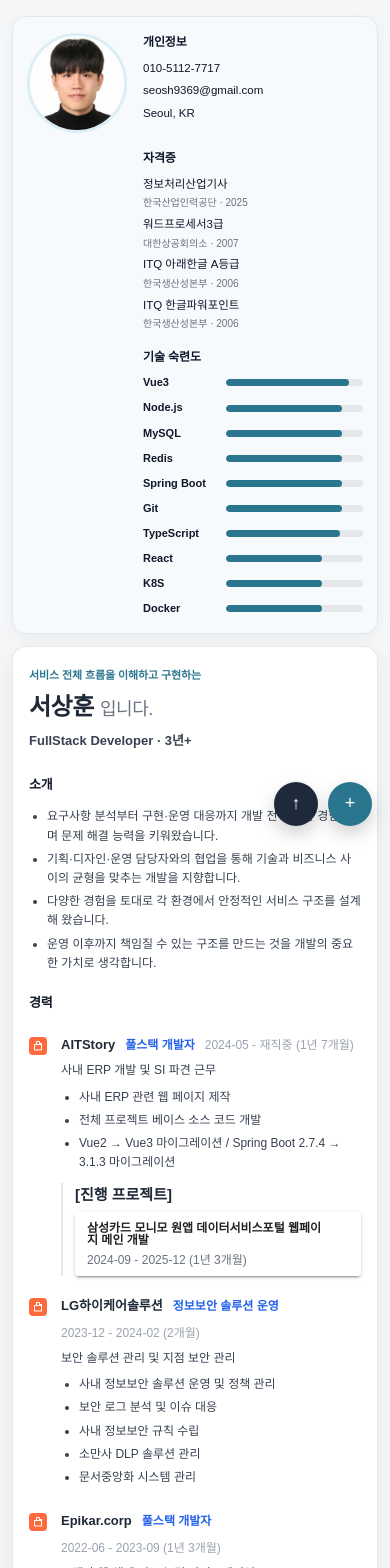
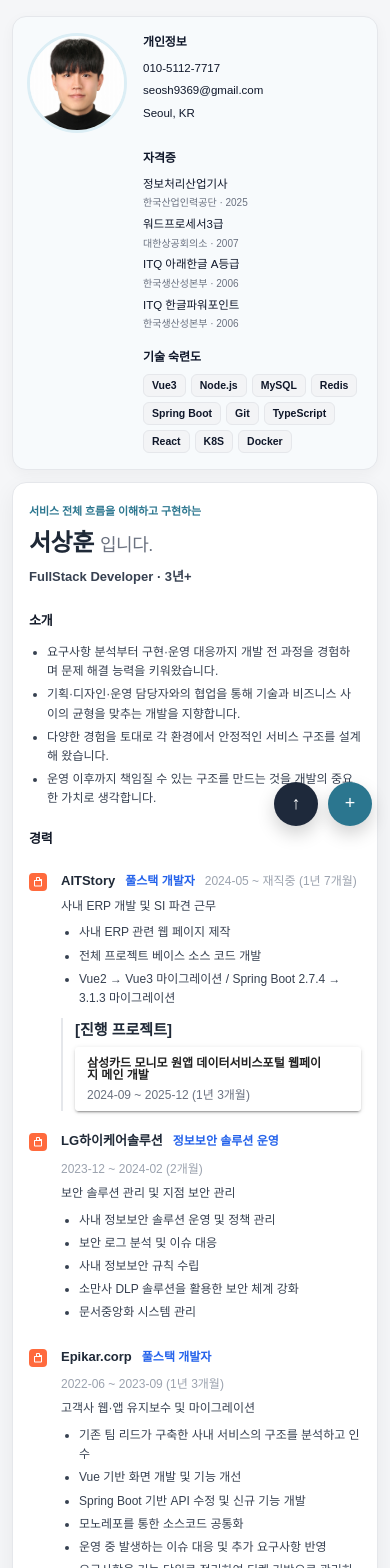
Before and after one commit to warwickjjing/resume, a Vue app: page / in a window 390 px wide. Shown: the top 1568 px of the page. Built offline with nearby package versions, Linux system fonts and the light colour scheme.

Commit message:
[REFACTOR] skill badge 적용

```diff
--- a/src/App.vue
+++ b/src/App.vue
@@ -28,17 +28,10 @@
       </div>
       <div v-if="resume.skills?.length" class="side__box">
         <h2 class="side__title">기술 숙련도</h2>
-        <div class="skills-list skills-list--side">
-          <div v-for="(s, i) in sortedSkillList" :key="i" class="skill-row">
-            <span class="skill-name">{{ s.name }}</span>
-            <div class="skill-bar">
-              <div
-                class="skill-bar__fill"
-                :style="{ width: `${clampLevel(s.level)}%` }"
-                aria-hidden="true"
-              ></div>
-            </div>
-          </div>
+        <div class="skills-badges">
+          <span v-for="(s, i) in sortedSkillList" :key="i" class="skill-badge">
+            {{ s.name }}
+          </span>
         </div>
       </div>
     </aside>
@@ -287,9 +280,9 @@ function calcPeriodYearsMonths(startDateStr, endDateStr = null) {
   const total = years > 0 ? `${years}년 ${months}개월` : `${months}개월`
 
   if (endDateStr) {
-    return `${startDateStr} - ${endDateStr} (${total})`;
+    return `${startDateStr} ~ ${endDateStr} (${total})`;
   } else {
-    return `${startDateStr} - 재직중 (${total})`;
+    return `${startDateStr} ~ 재직중 (${total})`;
   }
 }
 
@@ -311,7 +304,7 @@ function formatPeriod(start, end = null) {
   const ym = years > 0 ? `${years}년 ${months}개월` : `${months}개월`
   const endDate = end ? end : '재직중';
 
-  return `${start} - ${endDate} (${ym})`;
+  return `${start} ~ ${endDate} (${ym})`;
 }
 
 const experiencesComputed = computed(() =>
@@ -337,10 +330,10 @@ const navSections = computed(() => [
   { id: 'languages', label: '외국어', enabled: resume.value.languages?.length },
 ].filter(s => s.enabled))
 
-function clampLevel(level) {
-  if (level === undefined || level === null || isNaN(level)) return 0;
-  return Math.min(100, Math.max(0, Number(level)));
-}
+// function clampLevel(level) {
+//   if (level === undefined || level === null || isNaN(level)) return 0;
+//   return Math.min(100, Math.max(0, Number(level)));
+// }
 
 const headlinePeriod = computed(() => {
   const totalMonths = experiencesComputed.value.reduce(
@@ -397,11 +390,13 @@ const resume = ref({
           involvement: '기획·설계 50% / 개발 70%',
           bullets: [
             '삼성카드 모니모 원앱 데이터서비스포털 웹페이지 메인 개발',
+            '삼성과 연계되는 솔루션 사이에서 쿠키를 통한 중앙 인증·권한 게이트웨이 개발',
+            'JWT/Redis를 이용하여 사용자 인증 및 로그인 유지 관리',
+            'WebSocket를 통해 암호화 사용자 정보기반 로그인 방식 적용',
             '권한/로그/배치 운영 도구 개발로 운영 효율 개선',
             '프런트/백엔드 전반 개발 및 유지보수',
-            '타 개발자 소스코드 리뷰 및 검수',
+            'PR을 통한 타 개발자 소스코드 리뷰 및 검수'
           ],
-          isOpen: true,
           stack: 'Vue3, TypeScript, Oracle, Redis, K8S, Spring Boot, Docker, Git',
         },
         // {
@@ -425,7 +420,7 @@ const resume = ref({
         '사내 정보보안 솔루션 운영 및 정책 관리',
         '보안 로그 분석 및 이슈 대응',
         '사내 정보보안 규칙 수립',
-        '소만사 DLP 솔루션 관리',
+        '소만사 DLP 솔루션을 활용한 보안 체계 강화',
         '문서중앙화 시스템 관리'
       ],
       projects: [
@@ -435,7 +430,6 @@ const resume = ref({
         //   teamSize: '2명',
         //   involvement: '운영·정책 관리 30%',
         //   bullets: ['개인정보 보호', '소만사 DLP 솔루션 관리', '문서중앙화 시스템 관리'],
-        //   isOpen: false,
         //   stack: 'DLP API, 문서 중앙화',
         // },
       ],
@@ -450,7 +444,7 @@ const resume = ref({
         '기존 팀 리드가 구축한 사내 서비스의 구조를 분석하고 인수',
         'Vue 기반 화면 개발 및 기능 개선',
         'Spring Boot 기반 API 수정 및 신규 기능 개발',
-        '신입 동기 개발자와 협업하여 기능 구현 및 코드 정리',
+        '모노레포를 통한 소스코드 공통화',
         '운영 중 발생하는 이슈 대응 및 추가 요구사항 반영',
         '요구사항을 기능 단위로 정리하여 티켓 기반으로 관리하며 Agile 방식으로 개발 진행'
       ],
@@ -464,9 +458,9 @@ const resume = ref({
             'BTS/MTS 딜러사 관리 웹페이지 제작',
             'BTS/MTS 딜러사 관리 어플리케이션 제작',
             '통계 관리 대시보드 제공',
-            '주 1회 KPT 회고 및 리뷰를 통해 개발 프로세스와 협업 방식을 지속적으로 개선'
+            '주 1회 KPT 회고 및 리뷰를 통해 개발 프로세스와 협업 방식을 지속적으로 개선',
+            '기존 Request/Response Map형식 → 객체 형식으로 전체 룰 적용'
           ],
-          isOpen: false,
           stack: 'Vue2, JavaScript, MySQL, Spring Boot, Jenkins, Docker',
         },
       ],
@@ -650,19 +644,22 @@ a {
   font-size: 11.5px;
 }
 
-.skills-list--side .skill-row {
-  gap: 8px;
+.skills-badges {
+  display: flex;
+  flex-wrap: wrap;
+  gap: 6px;
 }
 
-.skills-list--side .skill-name {
-  flex: 0 0 84px;
+.skill-badge {
+  display: inline-block;
+  padding: 4px 10px;
+  background: var(--tag);
+  border: 1px solid #e5e7eb;
+  border-radius: 6px;
+  font-size: 11.5px;
   font-weight: 600;
-  font-size: 12px;
   color: #0f172a;
-}
-
-.skills-list--side .skill-bar {
-  height: 8px;
+  line-height: 1.4;
 }
 
 .header {
@@ -1128,13 +1125,13 @@ a {
     font-size: 10px;
   }
 
-  .skills-list--side .skill-name {
-    flex: 0 0 75px;
-    font-size: 11px;
+  .skills-badges {
+    gap: 5px;
   }
 
-  .skills-list--side .skill-bar {
-    height: 7px;
+  .skill-badge {
+    font-size: 10.5px;
+    padding: 3px 8px;
   }
 
   .paper {
```
